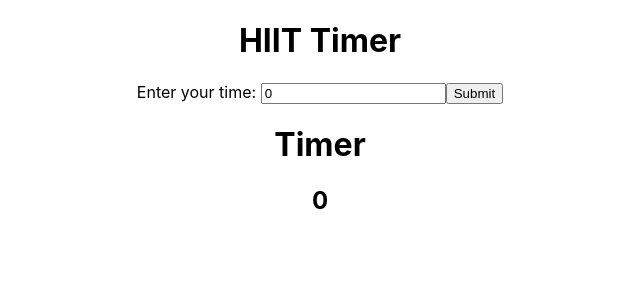
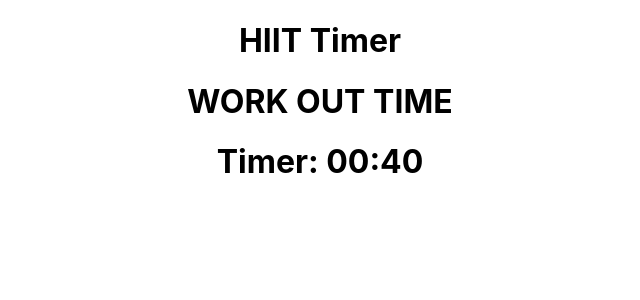
Before and after one commit to Mleng89/HIIT-timer, a React (Create React App) app: page / in a window 1280 px wide. Shown: the top 300 px of the page, without its empty margins (320-960 px from the left). Built offline with nearby package versions, Linux system fonts and the light colour scheme.

Commit message:
Hard coded timer to work

```diff
--- a/src/Timer.js
+++ b/src/Timer.js
@@ -1,10 +1,9 @@
 import React, { useState, useEffect } from 'react';
 
 export default function Timer() {
-	const [time, setTime] = useState(0);
-	//return
-	//else return time
-	const [newTime, setNewTime] = useState(0);
+	const [time, setTime] = useState(45);
+	const [newTime, setNewTime] = useState(15);
+	const [message, setMessage] = useState(false);
 	console.log('what is my time', time);
 	console.log('what is my newTime', newTime);
 
@@ -21,38 +20,47 @@ export default function Timer() {
 
 	useEffect(() => {
 		const countDown = time > 0 && setInterval(() => setTime(time - 1), 1000);
+		if (time === 0) {
+			setMessage(true);
+			const coolCountDown =
+				newTime > 0 && setInterval(() => setNewTime(newTime - 1), 1000);
+			if (newTime === 0) {
+				setMessage(false);
+				setTime(45);
+				setNewTime(15);
+			}
+			return () => clearInterval(coolCountDown);
+		}
+
 		return () => clearInterval(countDown);
-	}, [time]);
-	useEffect(() => {
-		const coolCountDown =
-			newTime > 0 && setInterval(() => setNewTime(newTime - 1), 1000);
-		return () => clearInterval(coolCountDown);
-	}, [newTime]);
-
+	}, [time, newTime]);
+	let fullTime = time < 10 ? `0${time}` : time;
+	let fullNewTime = newTime < 10 ? `0${newTime}` : newTime;
 	return (
 		<>
-			<form onSubmit={handleClick}>
+			{/* <form onSubmit={handleClick}>
 				<label> Enter your time: </label>
 				<input
 					id='time'
 					name='time'
 					type='text'
-					value={time}
+					placeholder='45'
 					onChange={handleChange}
 				/>
 				<input type='submit' value='Submit' />
-				{/* <label> Enter your cool down time: </label>
+				<label> Enter your cool down time: </label>
 				<input
 					id='cdtime'
 					name='cdtime'
 					type='text'
 					value={newTime}
 					onChange={handleChange2}
-				/> */}
-			</form>
-
-			<h1>Timer</h1>
-			<h2>{time}</h2>
+				/>
+			</form> */}
+			<div>
+				<h1>{message ? 'COOL   DOWN   TIME' : 'WORK   OUT   TIME'}</h1>
+			</div>
+			<h1>Timer: {message ? `00:${fullNewTime}` : `00:${fullTime}`}</h1>
 		</>
 	);
 }
```
